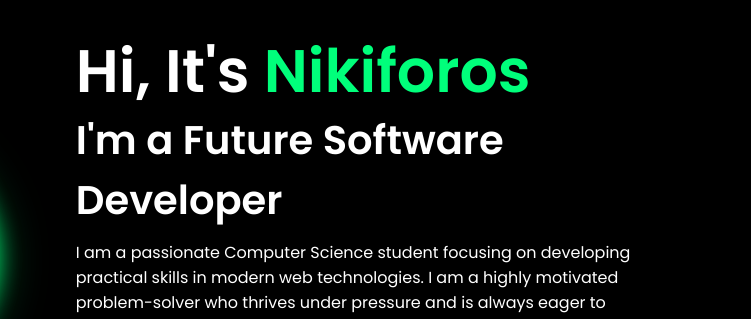
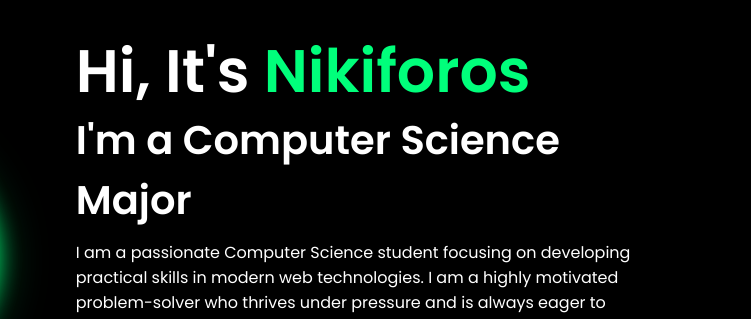
Before and after one commit to Victorious2003/My-Portfolio, a plain HTML site: page index.html in a window 1280 px wide. Shown: the part 140-459 px from the top of the page, 529-1280 px from the left. Drawn offline with Linux system fonts and the light colour scheme.

```diff
--- a/index.html
+++ b/index.html
@@ -28,7 +28,7 @@
         </div>
         <div class="home-content">
             <h1>Hi, It's <span>Nikiforos</span></h1>
-            <h3>I'm a Future Software Developer</h3>
+            <h3>I'm a Computer Science Major</h3>
             <p>I am a passionate Computer Science student focusing on developing practical skills in modern web technologies. I am a highly motivated problem-solver who thrives under pressure and is always eager to learn new technologies and concepts.</p>
             <div class="social-icons">
                 <a href="https://www.facebook.com/nikiforos.karapatakis" target="_blank"><i class="fa-brands fa-facebook"></i></a>
```
